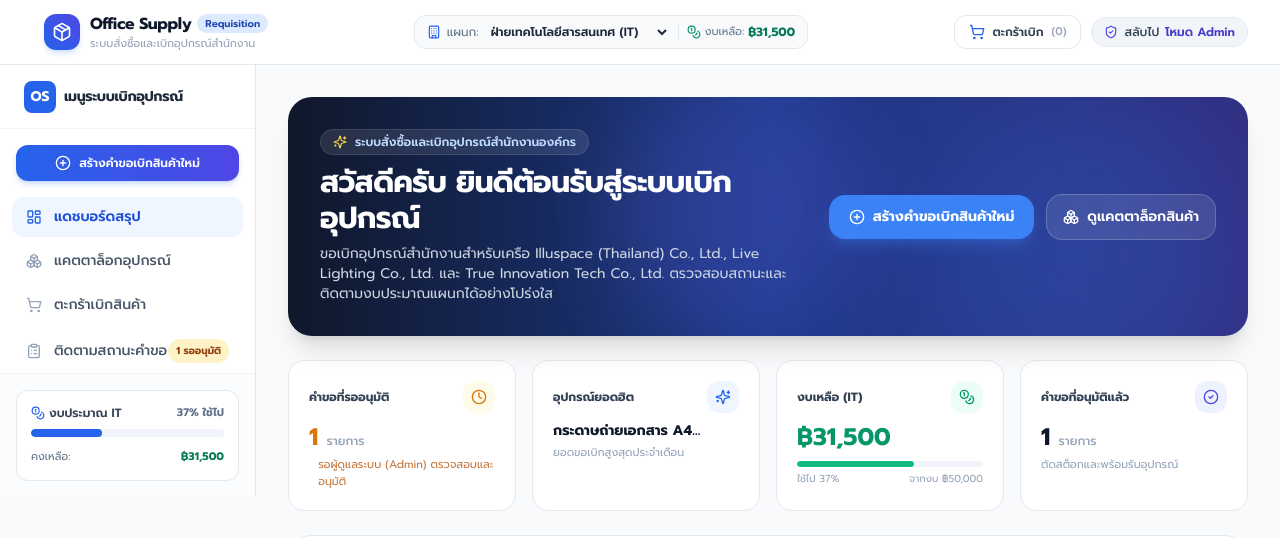
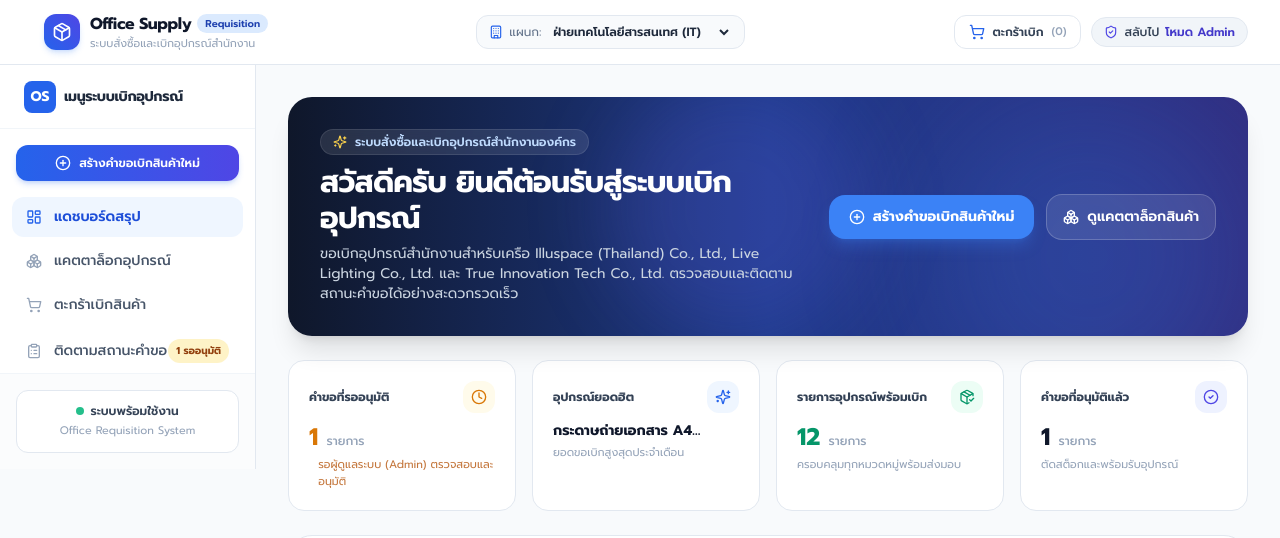
Before and after one commit to Auuzp/office-order, a React (Vite) app: page / in a window 1280 px wide. Shown: the top 538 px of the page. Built offline with nearby package versions, Linux system fonts and the light colour scheme.

Commit message:
Remove department budget widget from sidebar and clean up remaining budget displays

```diff
--- a/src/components/Dashboard.jsx
+++ b/src/components/Dashboard.jsx
@@ -2,7 +2,7 @@ import React from 'react';
 import {
   Clock,
   Sparkles,
-  Coins,
+  PackageCheck,
   CheckCircle2,
   PlusCircle,
   ArrowRight,
@@ -28,10 +28,6 @@ export default function Dashboard({
 }) {
   const pendingOrders = orders.filter(o => o.status === 'PENDING');
   const approvedOrders = orders.filter(o => o.status === 'APPROVED');
-
-  const activeDept = departments.find(d => d.id === currentDepartment) || departments[0];
-  const remainingBudget = activeDept.totalBudget - activeDept.spentBudget;
-  const spentPercent = Math.min(100, Math.round((activeDept.spentBudget / activeDept.totalBudget) * 100));
 
   // Find popular supplies
   const popularProducts = products.filter(p => p.isPopular).slice(0, 4);
@@ -63,7 +59,7 @@ export default function Dashboard({
               สวัสดีครับ ยินดีต้อนรับสู่ระบบเบิกอุปกรณ์
             </h1>
             <p className="text-slate-300 text-xs sm:text-sm leading-relaxed">
-              ขอเบิกอุปกรณ์สำนักงานสำหรับเครือ Illuspace (Thailand) Co., Ltd., Live Lighting Co., Ltd. และ True Innovation Tech Co., Ltd. ตรวจสอบสถานะและติดตามงบประมาณแผนกได้อย่างโปร่งใส
+              ขอเบิกอุปกรณ์สำนักงานสำหรับเครือ Illuspace (Thailand) Co., Ltd., Live Lighting Co., Ltd. และ True Innovation Tech Co., Ltd. ตรวจสอบและติดตามสถานะคำขอได้อย่างสะดวกรวดเร็ว
             </p>
           </div>
 
@@ -134,26 +130,22 @@ export default function Dashboard({
           </div>
         </div>
 
-        {/* Metric 3: งบประมาณคงเหลือของแผนก */}
-        <div className="bg-white p-5 rounded-2xl border border-slate-200 shadow-2xs">
+        {/* Metric 3: รายการอุปกรณ์พร้อมเบิก */}
+        <div
+          onClick={onNavigateToCatalog}
+          className="bg-white p-5 rounded-2xl border border-slate-200 shadow-2xs hover:border-emerald-300 transition-all cursor-pointer group"
+        >
           <div className="flex items-center justify-between text-slate-500 mb-2">
-            <span className="text-xs font-bold text-slate-700 truncate">งบเหลือ ({activeDept.id})</span>
-            <div className="w-8 h-8 rounded-xl bg-emerald-50 text-emerald-600 flex items-center justify-center">
-              <Coins className="w-4 h-4" />
+            <span className="text-xs font-bold text-slate-700 truncate">รายการอุปกรณ์พร้อมเบิก</span>
+            <div className="w-8 h-8 rounded-xl bg-emerald-50 text-emerald-600 flex items-center justify-center group-hover:scale-110 transition-transform">
+              <PackageCheck className="w-4 h-4" />
             </div>
           </div>
           <div className="text-2xl font-extrabold text-emerald-600">
-            ฿{remainingBudget.toLocaleString()}
+            {products.length} <span className="text-xs font-medium text-slate-400">รายการ</span>
           </div>
-          <div className="w-full h-1.5 bg-slate-100 rounded-full mt-2 overflow-hidden">
-            <div
-              className={`h-full rounded-full ${spentPercent > 80 ? 'bg-rose-500' : 'bg-emerald-500'}`}
-              style={{ width: `${100 - spentPercent}%` }}
-            />
-          </div>
-          <div className="text-[10px] text-slate-400 mt-1 flex justify-between">
-            <span>ใช้ไป {spentPercent}%</span>
-            <span>จากงบ ฿{activeDept.totalBudget.toLocaleString()}</span>
+          <div className="text-[11px] text-slate-400 mt-1">
+            ครอบคลุมทุกหมวดหมู่พร้อมส่งมอบ
           </div>
         </div>
 
--- a/src/components/Navbar.jsx
+++ b/src/components/Navbar.jsx
@@ -7,8 +7,7 @@ import {
   ShieldCheck,
   LogOut,
   Building,
-  Bell,
-  Coins
+  Bell
 } from 'lucide-react';
 
 export default function Navbar({
@@ -22,9 +21,6 @@ export default function Navbar({
   departments,
   onQuickSearch
 }) {
-  const selectedDept = departments.find(d => d.id === currentDepartment) || departments[0];
-  const remainingBudget = selectedDept ? selectedDept.totalBudget - selectedDept.spentBudget : 0;
-
   return (
     <header className="sticky top-0 z-30 bg-white/95 backdrop-blur-md border-b border-slate-200 shadow-2xs">
       <div className="max-w-7xl mx-auto px-4 sm:px-6 lg:px-8">
@@ -56,7 +52,7 @@ export default function Navbar({
             </div>
           </div>
 
-          {/* Middle: Department Budget Pill (Active Department) */}
+          {/* Middle: Department Selector */}
           <div className="hidden md:flex items-center space-x-2 bg-slate-50 border border-slate-200 rounded-xl px-3 py-1.5">
             <div className="flex items-center space-x-1.5 text-xs text-slate-500">
               <Building className="w-3.5 h-3.5 text-blue-600" />
@@ -73,12 +69,6 @@ export default function Navbar({
                 </option>
               ))}
             </select>
-            <div className="h-4 w-[1px] bg-slate-200 mx-1" />
-            <div className="flex items-center space-x-1 text-xs">
-              <Coins className="w-3.5 h-3.5 text-emerald-600" />
-              <span className="text-slate-500 text-[11px]">งบเหลือ:</span>
-              <strong className="text-emerald-700 font-bold">฿{remainingBudget.toLocaleString()}</strong>
-            </div>
           </div>
 
           {/* Right Actions: Cart & Role Switcher */}
--- a/src/components/Sidebar.jsx
+++ b/src/components/Sidebar.jsx
@@ -6,11 +6,7 @@ import {
   ClipboardList,
   ShieldCheck,
   PlusCircle,
-  X,
-  Coins,
-  Building2,
-  TrendingUp,
-  Sparkles
+  X
 } from 'lucide-react';
 
 export default function Sidebar({
@@ -25,10 +21,6 @@ export default function Sidebar({
   departments,
   onNewRequisitionClick
 }) {
-  const dept = departments.find(d => d.id === currentDepartment) || departments[0];
-  const spentPercent = Math.min(100, Math.round((dept.spentBudget / dept.totalBudget) * 100));
-  const remainingBudget = dept.totalBudget - dept.spentBudget;
-
   const navItems = [
     { id: 'dashboard', label: 'แดชบอร์ดสรุป', icon: LayoutDashboard },
     { id: 'catalog', label: 'แคตตาล็อกอุปกรณ์', icon: Boxes },
@@ -133,31 +125,14 @@ export default function Sidebar({
           </nav>
         </div>
 
-        {/* Bottom Section: Department Budget Overview */}
+        {/* Bottom Section: System Status */}
         <div className="p-4 border-t border-slate-100 bg-slate-50/50">
-          <div className="bg-white rounded-xl p-3.5 border border-slate-200 shadow-2xs space-y-2">
-            <div className="flex items-center justify-between text-xs">
-              <span className="font-semibold text-slate-700 flex items-center space-x-1">
-                <Coins className="w-3.5 h-3.5 text-blue-600" />
-                <span>งบประมาณ {dept.id}</span>
-              </span>
-              <span className="text-[11px] font-bold text-slate-500">{spentPercent}% ใช้ไป</span>
+          <div className="bg-white rounded-xl p-3 border border-slate-200 shadow-2xs text-center space-y-1">
+            <div className="flex items-center justify-center space-x-1.5 text-xs font-semibold text-slate-700">
+              <span className="w-2 h-2 rounded-full bg-emerald-500 animate-pulse" />
+              <span>ระบบพร้อมใช้งาน</span>
             </div>
-
-            {/* Progress Bar */}
-            <div className="w-full h-2 rounded-full bg-slate-100 overflow-hidden">
-              <div
-                className={`h-full rounded-full transition-all duration-500 ${
-                  spentPercent > 80 ? 'bg-rose-500' : spentPercent > 60 ? 'bg-amber-500' : 'bg-blue-600'
-                }`}
-                style={{ width: `${spentPercent}%` }}
-              />
-            </div>
-
-            <div className="flex justify-between text-[11px] text-slate-500 pt-1">
-              <span>คงเหลือ:</span>
-              <strong className="text-emerald-700 font-bold">฿{remainingBudget.toLocaleString()}</strong>
-            </div>
+            <p className="text-[11px] text-slate-400">Office Requisition System</p>
           </div>
         </div>
       </aside>
```
